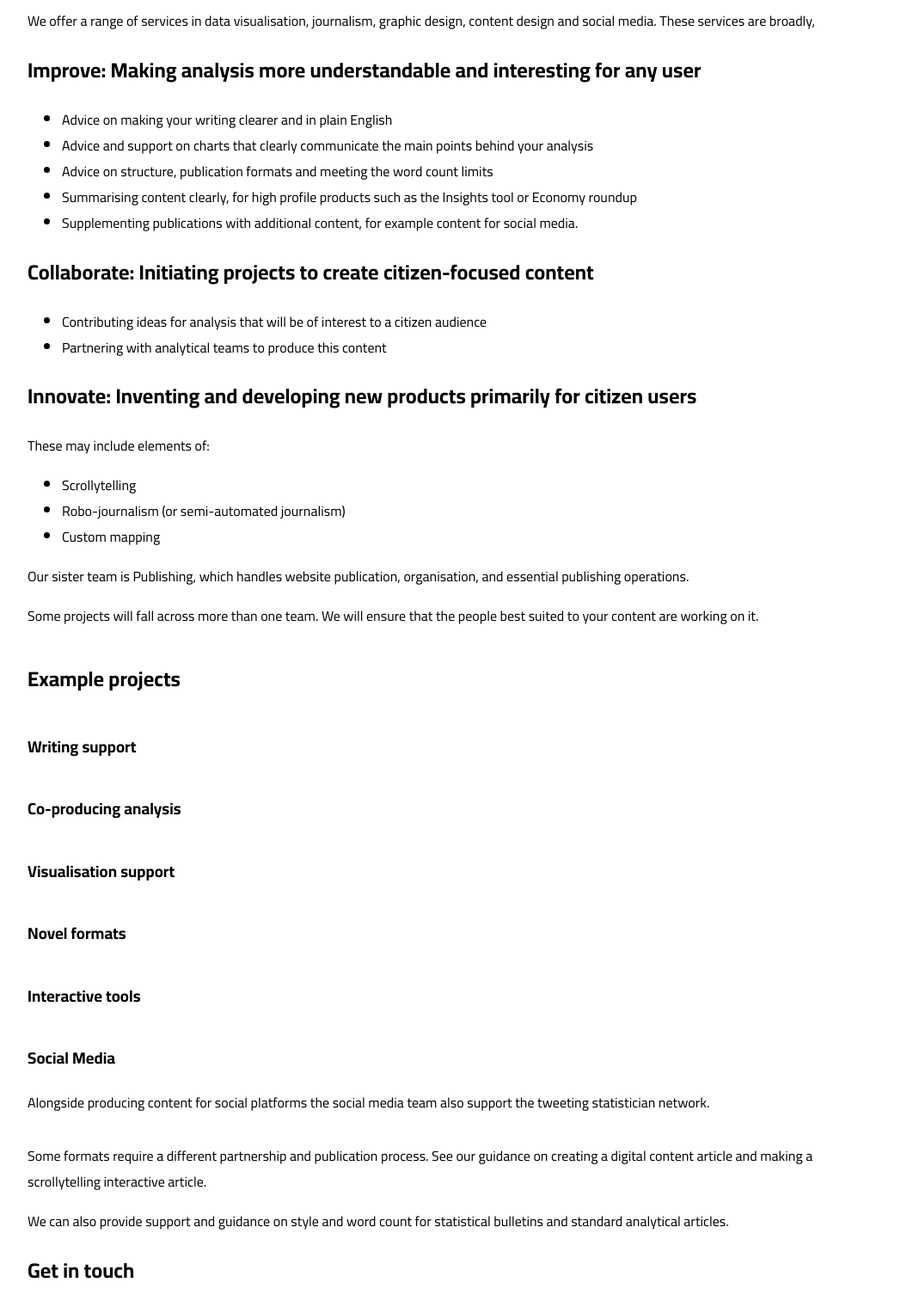
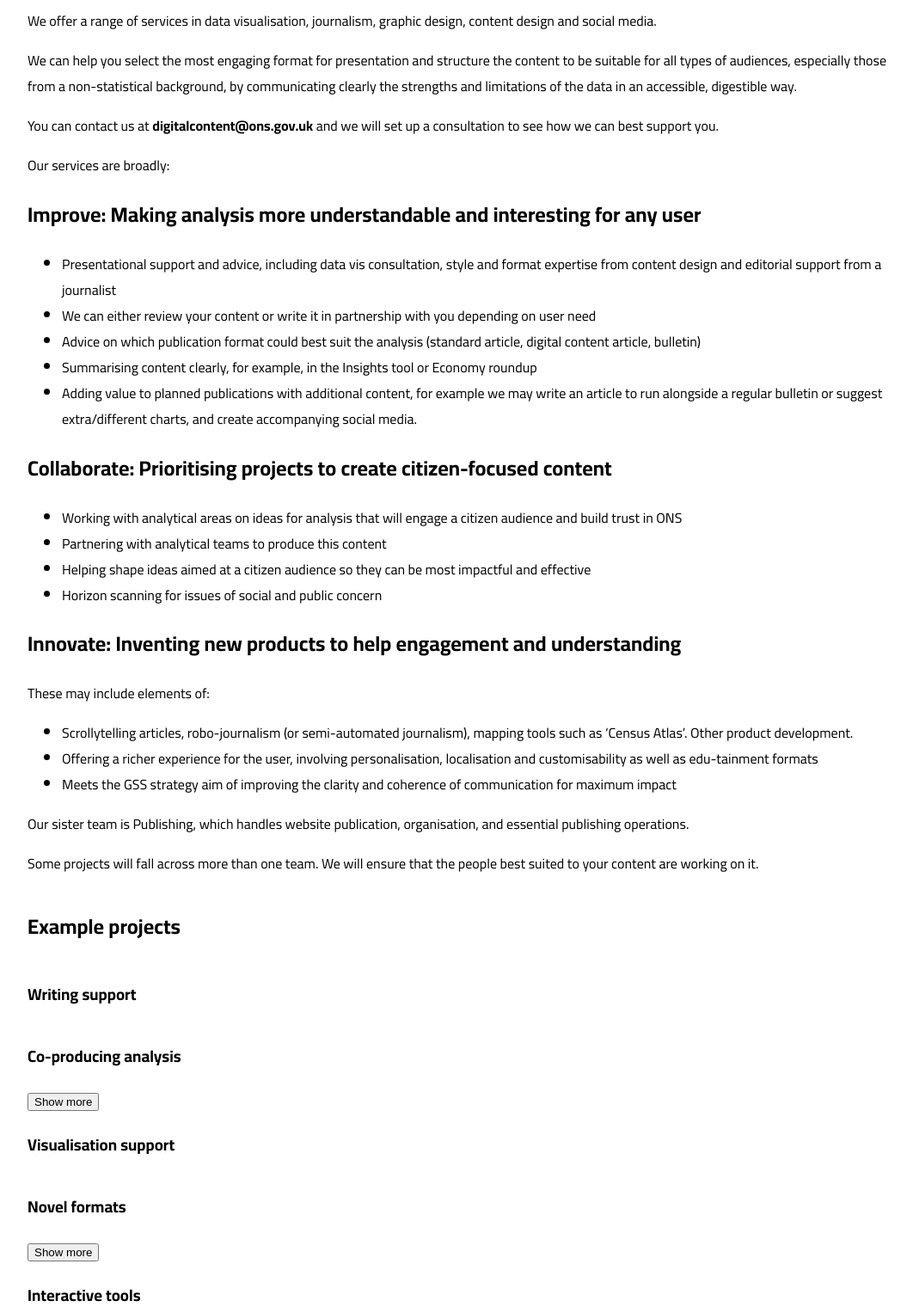
Before and after one commit to ONSvisual/project_cairo, a plain HTML site: page index.html in a window 1280 px wide. Shown: the part 140-1667 px from the top of the page at 86% size, without its empty margins (108-1170 px from the left). Drawn offline with Linux system fonts and the light colour scheme; no server answers.

Commit message:
Upgrade to different sections

```diff
--- a/index.html
+++ b/index.html
@@ -18,28 +18,34 @@
 
   <h1>The Digital Content Team</h1>
   <p>Our team focuses on improving the understanding and engagement with ONS analysis.</p>
-  <p>We offer a range of services in data visualisation, journalism, graphic design, content design and social media. These services are broadly,</p>
+  <p>We offer a range of services in data visualisation, journalism, graphic design, content design and social media.</p>
+
+  <p>We can help you select the most engaging format for presentation and structure the content to be suitable for all types of audiences, especially those from a non-statistical background, by communicating clearly the strengths and limitations of the data in an accessible, digestible way.</p>
+  <p>You can contact us at <a href="mailto:digitalcontent@ons.gov.uk">digitalcontent@ons.gov.uk</a> and we will set up a consultation to see how we can best support you.</p>
+  <p>Our services are broadly:</p>
 
   <h2>Improve: Making analysis more understandable and interesting for any user</h2>
   <ul>
-    <li>Advice on making your writing clearer and in plain English</li>
-    <li>Advice and support on charts that clearly communicate the main points behind your analysis</li>
-    <li>Advice on structure, publication formats and meeting the word count limits</li>
-    <li>Summarising content clearly, for high profile products such as the Insights tool or Economy roundup</li>
-    <li>Supplementing publications with additional content, for example content for social media.</li>
+    <li>Presentational support and advice, including data vis consultation, style and format expertise from content design and editorial support from a journalist</li>
+    <li>We can either review your content or write it in partnership with you depending on user need</li>
+    <li>Advice on which publication format could best suit the analysis (standard article, digital content article, bulletin)</li>
+    <li>Summarising content clearly, for example, in the Insights tool or Economy roundup</li>
+    <li>Adding value to planned publications with additional content, for example we may write an article to run alongside a regular bulletin or suggest extra/different charts, and create accompanying social media.</li>
   </ul>
 
-  <h2>Collaborate: Initiating projects to create citizen-focused content</h2>
+  <h2>Collaborate: Prioritising projects to create citizen-focused content</h2>
   <ul>
-    <li>Contributing ideas for analysis that will be of interest to a citizen audience</li>
+    <li>Working with analytical areas on ideas for analysis that will engage a citizen audience and build trust in ONS</li>
     <li>Partnering with analytical teams to produce this content</li>
+    <li>Helping shape ideas aimed at a citizen audience so they can be most impactful and effective</li>
+    <li>Horizon scanning for issues of social and public concern</li>
   </ul>
-  <h2>Innovate: Inventing and developing new products primarily for citizen users</h2>
+  <h2>Innovate: Inventing new products to help engagement and understanding</h2>
   <p>These may include elements of:</p>
   <ul>
-    <li>Scrollytelling</li>
-    <li>Robo-journalism (or semi-automated journalism)</li>
-    <li>Custom mapping</li>
+    <li>Scrollytelling articles, robo-journalism (or semi-automated journalism), mapping tools such as ‘Census Atlas’. Other product development.</li>
+    <li>Offering a richer experience for the user, involving personalisation, localisation and customisability as well as edu-tainment formats</li>
+    <li>Meets the GSS strategy aim of improving the clarity and coherence of communication for maximum impact</li>
   </ul>
 
   <p>Our sister team is Publishing, which handles website publication, organisation, and essential publishing operations.</p>
@@ -47,44 +53,45 @@
   <div id="examples">
     <h2>Example projects</h2>
 
-    <div>
+    <div id="writing-section">
       <h3>Writing support</h3>
       <div class="section" id="writing"></div>
     </div>
 
 
-    <div>
+    <div id="coproduction-section">
       <h3>Co-producing analysis</h3>
       <div class="section" id="coproduction"></div>
     </div>
 
 
-    <div>
+    <div id="visualisations-section">
       <h3>Visualisation support</h3>
       <div class="section" id="visualisations"></div>
     </div>
 
-    <div>
+    <div id="novel-section">
       <h3>Novel formats</h3>
       <div class="section" id="novel"></div>
     </div>
 
 
-    <div>
+    <div id="tools-section">
       <h3>Interactive tools</h3>
       <div class="section" id="tools"></div>
     </div>
 
     <div>
       <h3>Social Media</h3>
-      <p>Alongside producing content for social platforms the social media team also support the tweeting statistician network.</p>
-      <div class="section" id="social"></div>
+      <p>Alongside producing content for social platforms the social media team also support the tweeting statistician network. Different formats could be a <a href="https://twitter.com/ONS/status/1425472081152692232">single post</a>, <a href="https://twitter.com/ONS/status/1424660752024092672">thread</a>, <a href="https://twitter.com/ONS/status/1424747794536046600">moment</a> or <a href="https://twitter.com/ONS/status/1425717424175915009">carousel</a> like below</p>
+      <div class="section" id="social">
+        <blockquote class="twitter-tweet"><p lang="en" dir="ltr">From having an inside toilet to how many of us are married, find out how life in England and Wales has changed in 50 years</p>&mdash; Office for National Statistics (ONS) (@ONS) <a href="https://twitter.com/ONS/status/1425717424175915009?ref_src=twsrc%5Etfw">August 12, 2021</a></blockquote> <script async src="https://platform.twitter.com/widgets.js" charset="utf-8"></script>
+      </div>
     </div>
 
   </div>
   <p>Some formats require a different partnership and publication process. See our guidance on creating a digital content article and making a scrollytelling interactive article.</p>
   <p>We can also provide support and guidance on style and word count for statistical bulletins and standard analytical articles.</p>
-  <h2>Get in touch</h2>
-  If you have a project you would like us to consider, email us at digitalcontent@ons.gov.uk. We appreciate as much advance notice as possible.</p>
+
 </body>
 </html>
--- a/script.js
+++ b/script.js
@@ -1,4 +1,5 @@
 var links={};
+var counter={};
 
 
 window.addEventListener('DOMContentLoaded', init);
@@ -53,15 +54,35 @@ window.addEventListener('DOMContentLoaded', init);
       }
     });
 
+    if(links[divId].length>3){
+      var element = document.getElementById(divId+'-section');
+      var button = document.createElement('button');
+      button.className="button"
+      button.innerHTML="Show more"
+      button.addEventListener('click',function(){
+        console.log(counter[divId])
+        var j=0;
+        while(j<3){
+              gettingData(counter[divId]+j+1,divId);
+              j++;
+              if(j==3){counter[divId]=counter[divId]+3};
+        }
+
+
+      })
+      element.appendChild(button)
+    }
+
     // setTimeout(function() {
       // for(i=0; i<links[divId].length; i++) {
-      for(i=0; i<10; i++) {
+      for(i=0; i<3; i++) {
 
         (function(i) {
           setTimeout(function () {
             gettingData(i,divId)
           }, 400*i);
         })(i)
+        counter[divId]=i
       }
   }
 
```
Also changed, not shown: data/coproduction.txt, data/novel.txt, data/tools.txt, data/visualisations.txt, data/writing.txt.
